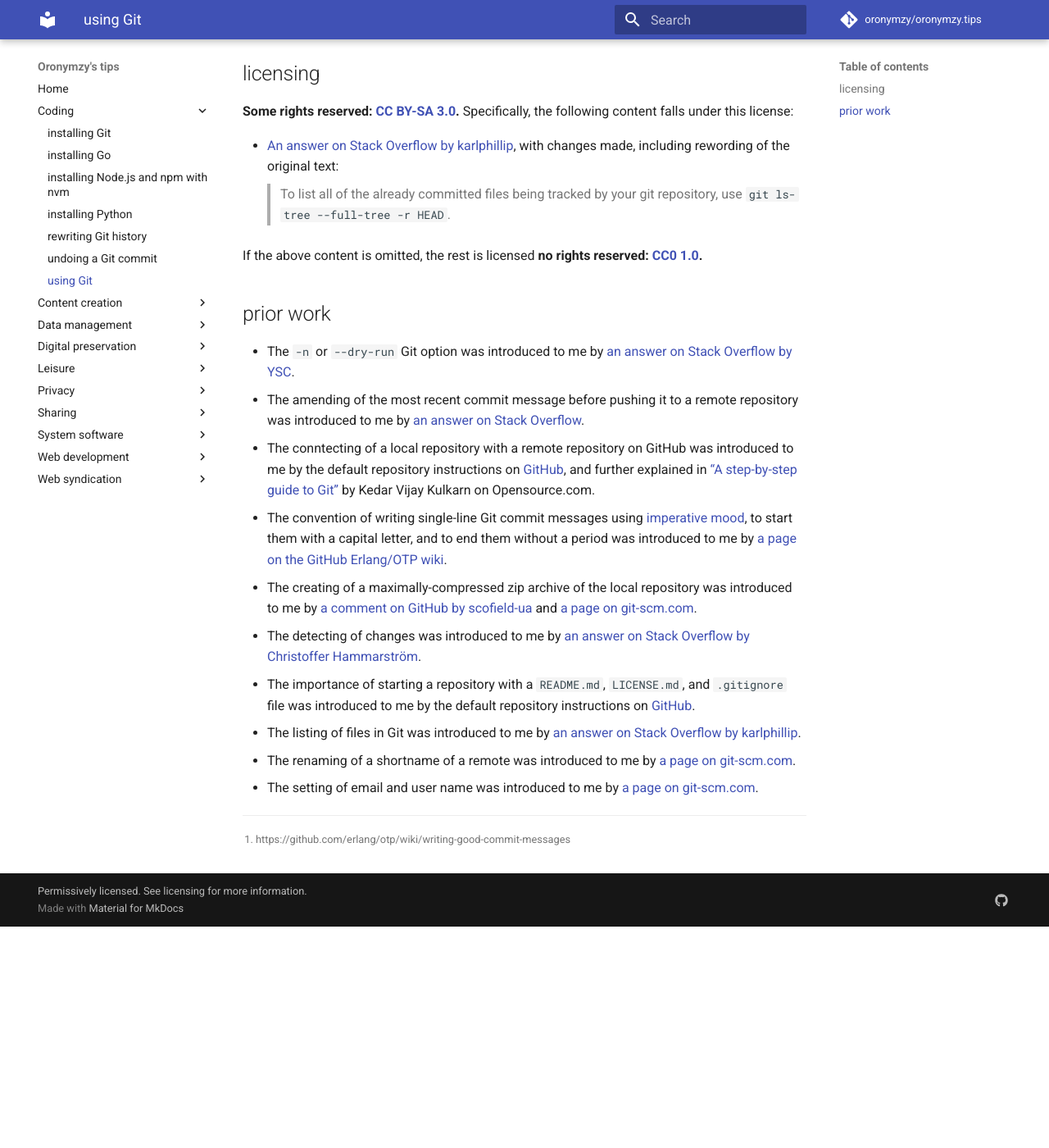
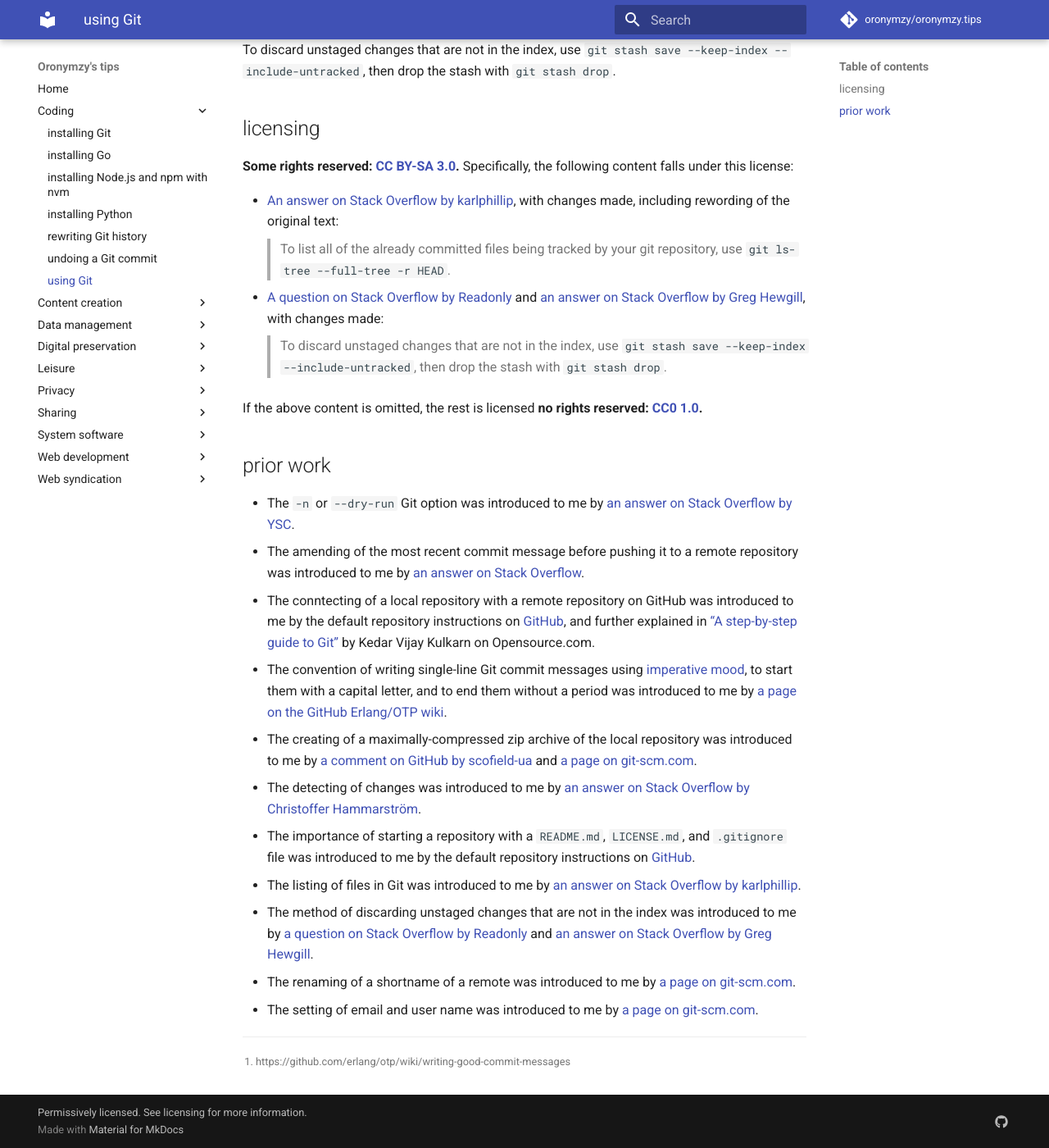
Before and after one commit to oronymzy/tips, an MkDocs documentation site: the page built from docs/usngGit.md, in a window 1280 px wide and 1400 px high, scrolled down 925 px. Shown: the whole window at 82% size. Built offline with MkDocs 1.6.1 and Material for MkDocs 9.7.7, drawn with Linux system fonts in a browser that asks for light colours; comment, search, counter and statistics services are not loaded; before the commit the page ends 2055 px from its top, so only the background shows below that.

Commit message:
Add method of discarding unstaged changes that are not in the index

```diff
--- a/docs/usngGit.md
+++ b/docs/usngGit.md
@@ -15,11 +15,15 @@ To amend the most recent commit message before pushing it to a remote repository
 
 To create a maximally-compressed [zip](https://en.wikipedia.org/wiki/Zip_(file_format)) archive of the local repository, use `git archive --format=zip -9 -o /foo/bar/baz.zip HEAD`, where */foo/bar/baz.zip* is the path to the zip archive file.
 
+To discard unstaged changes that are not in the index, use `git stash save --keep-index --include-untracked`, then drop the stash with `git stash drop`.
+
 ## licensing
 **Some rights reserved: [CC BY-SA 3.0](https://creativecommons.org/licenses/by-sa/3.0/).** Specifically, the following content falls under this license:
 
 - [An answer on Stack Overflow by karlphillip](https://stackoverflow.com/questions/8533202/list-files-in-local-git-repo/8533413#8533413), with changes made, including rewording of the original text:
 > To list all of the already committed files being tracked by your git repository, use `git ls-tree --full-tree -r HEAD`.
+- [A question on Stack Overflow by Readonly](https://stackoverflow.com/questions/52704/how-do-i-discard-unstaged-changes-in-git) and [an answer on Stack Overflow by Greg Hewgill](https://stackoverflow.com/questions/52704/how-do-i-discard-unstaged-changes-in-git/52719#52719), with changes made:
+> To discard unstaged changes that are not in the index, use `git stash save --keep-index --include-untracked`, then drop the stash with `git stash drop`.
 
 If the above content is omitted, the rest is licensed **no rights reserved: [CC0 1.0](https://creativecommons.org/publicdomain/zero/1.0/).**
 
@@ -32,6 +36,7 @@ If the above content is omitted, the rest is licensed **no rights reserved: [CC0
 - The detecting of changes was introduced to me by [an answer on Stack Overflow by Christoffer Hammarström](https://stackoverflow.com/questions/3882838/whats-an-easy-way-to-detect-modified-files-in-a-git-workspace/3882880#3882880).
 - The importance of starting a repository with a `README.md`, `LICENSE.md`, and `.gitignore` file was introduced to me by the default repository instructions on [GitHub](https://github.com/).
 - The listing of files in Git was introduced to me by [an answer on Stack Overflow by karlphillip](https://stackoverflow.com/questions/8533202/list-files-in-local-git-repo/8533413#8533413).
+- The method of discarding unstaged changes that are not in the index was introduced to me by [a question on Stack Overflow by Readonly](https://stackoverflow.com/questions/52704/how-do-i-discard-unstaged-changes-in-git) and [an answer on Stack Overflow by Greg Hewgill](https://stackoverflow.com/questions/52704/how-do-i-discard-unstaged-changes-in-git/52719#52719).
 - The renaming of a shortname of a remote was introduced to me by [a page on git-scm.com](https://git-scm.com/book/en/v2/Git-Basics-Working-with-Remotes#_renaming_and_removing_remotes).
 - The setting of email and user name was introduced to me by [a page on git-scm.com](https://git-scm.com/book/en/v2/Getting-Started-First-Time-Git-Setup#_your_identity).
 
```
